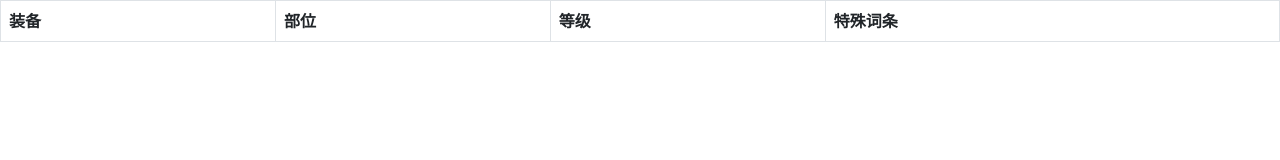
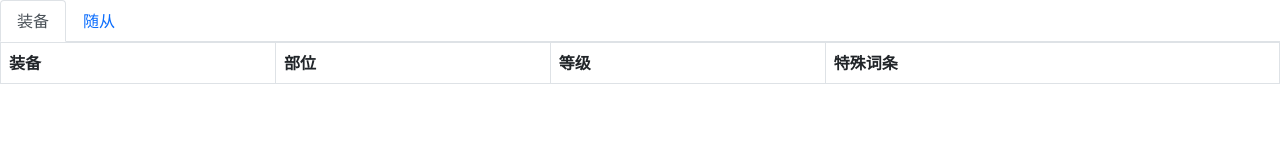
Before and after one commit to fuwutu/wow, a plain HTML site: page index.html in a window 1280 px wide. Drawn offline with Linux system fonts and the light colour scheme.

Commit message:
Update index.html

```diff
--- a/index.html
+++ b/index.html
@@ -11,8 +11,19 @@
 
 <body>
     <div>
+        <div>
+            <ul class="nav nav-tabs">
+                <li class="nav-item">
+                    <a class="nav-link active" data-bs-toggle="tab" href="#pane-equips">装备</a>
+                </li>
+                <li>
+                    <a class="nav-link" data-bs-toggle="tab" href="#pane-pets">随从</a>
+                </li>
+            </ul>
+        </div>
+
         <div class="tab-content">
-            <div class="tab-pane pane-equips active">
+            <div class="tab-pane active" id="pane-equips">
                 <table id="equip-table" class="table table-hover table-bordered" width="100%">
                     <thead>
                         <tr>
@@ -24,7 +35,7 @@
                     </thead>
                 </table>
             </div>
-            <div class="tab-pane pane-pets">
+            <div class="tab-pane" id="pane-pets">
             </div>
         </div>
     </div>
```
